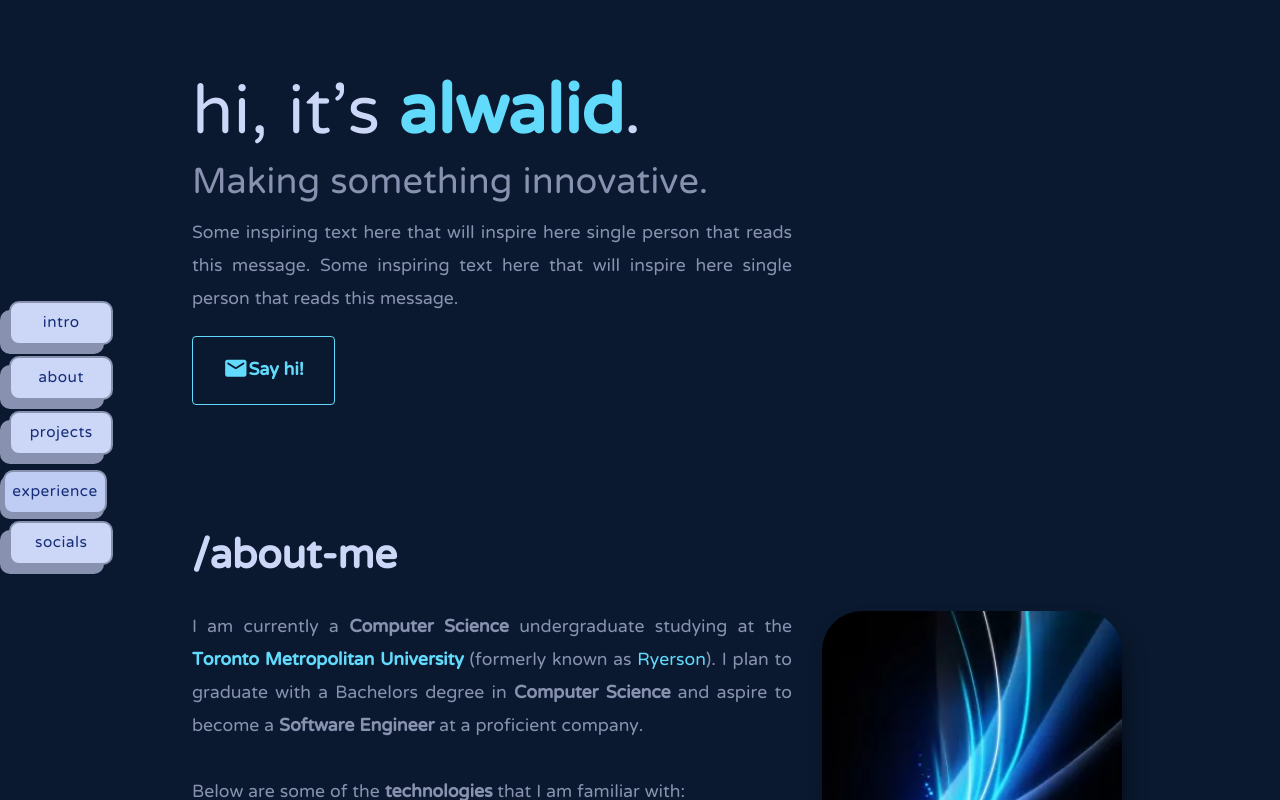
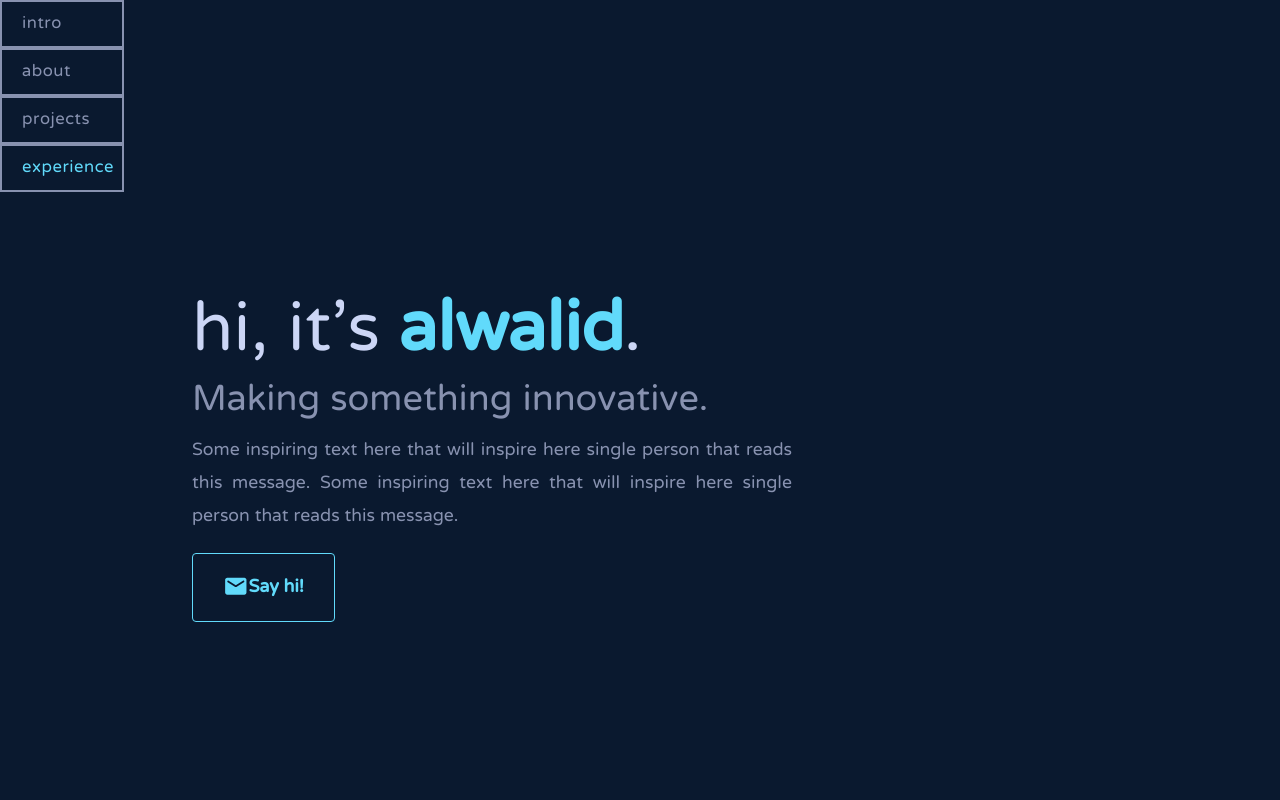
Before and after one commit to wxlkda/realport, a React (Create React App) app: page / in a window 1280 px wide. Shown: the top 800 px of the page. Built offline with nearby package versions, Linux system fonts and the light colour scheme.

Commit message:
dit a lot i cba anymore

```diff
--- a/src/App.css
+++ b/src/App.css
@@ -7,17 +7,14 @@
   --highlight-color: #112b52; /*self-explanatory*/
 }
 
+::selection {
+  background: var(--highlight-color);
+}
+
 .App {
   display: grid;
 
 }
-
-
-
-
-
-
-
 
 
 @font-face {
@@ -27,11 +24,23 @@
   src: local('NTR Regular'), url('./Font/NTR-Regular.ttf') format('truetype');
 }
 
+.fade-in-section {
+  opacity: 0;
+  transform: translateY(10vh);
+  visibility: hidden;
+  transition: opacity 0.6s ease-out, transform 1s ease-out;
+  will-change: opacity, visibility;
+}
+.fade-in-section.is-visible {
+  opacity: 1;
+  transform: none;
+  visibility: visible;
+}
+
 .special {
   font-family: "NTR Regular";
   color: var(--light-blue);
 }
-
 
 
 .sentence {
@@ -73,8 +82,3 @@
   margin-top: 90px;
   margin-bottom: 10px;
 }
-
-
-::selection {
-  background: var(--highlight-color);
-}
--- a/src/App.js
+++ b/src/App.js
@@ -16,6 +16,29 @@ import EmailIcon from '@mui/icons-material/Email';
 
 
 
+const FadeInSection = ({children,}) => {
+  const domRef = React.useRef();
+  const [isVisible, setVisible] = React.useState(false);
+
+  React.useEffect(() => {
+    const observer = new IntersectionObserver(entries => {
+      if (entries[0].isIntersecting) {
+        setVisible(true);
+        observer.unobserve(domRef.current);
+      }
+    });
+
+    observer.observe(domRef.current);
+
+    return () => observer.disconnect();
+  }, []);
+
+  return (
+    <div className={`fade-in-section ${isVisible ? 'is-visible' : ''}`} ref={domRef}>
+      {children}
+    </div>
+  );
+};
 
 function Intro() {
   const introRef = useNav("intro");
@@ -31,11 +54,12 @@ function Intro() {
           <div className="intro-rt">
             Making something innovative.
           </div>
+
         <span className="intro-inspirational">
         Some inspiring text here that will inspire here single person that reads this message. Some inspiring text here that will inspire here single person that reads this message.
         </span>
+
         <br></br>
-
         <a className="messageBox" href="mailto:alwalid23dec@gmail.com?subject=Hello!" rel="noopener noreferrer">
           <span className="messageBoxText">
 
@@ -62,8 +86,9 @@ function About() {
           <br></br>
           <br></br>
           Below are some of the <b>technologies</b> that I am familiar with:
+          <FadeInSection>
             <ul className="skills">
-            <li>HTML5 & CSS</li>
+              <li>HTML  5 & CSS</li>
               <li>Javascript</li>
               <li>Python</li>
               <li>AWS</li>
@@ -72,6 +97,7 @@ function About() {
               <li>MongoDB</li>
               <li>Agile & DevOps</li>
             </ul>
+          </FadeInSection>
           At home, I enjoy playing board games such as <span className="special">chess</span> and <span className="special">Catan</span>. I also play online video games with my friends.
         </div>
         <div className="about-image">
@@ -143,11 +169,11 @@ function Projects() {
 
 function Navigation() {
   let { activeLinkId } = useContext(NavContext);
-  let tabs = ["intro", "about", "experience", "projects"]
+  let tabs = ["intro", "about", "projects", "experience"]
 
   const returnJSX = (content) => {
     let finalThing = content.map((content) =>
-    <div className = {activeLinkId === content ? `${content}Selected` : `${content}Bar` } data-label = {content} onClick = {handleClickNav}></div>
+    <div className = {activeLinkId === content ? `${content}Selected bar` : `${content} bar` } data-label = {content} onClick = {handleClickNav}>{content}</div>
     );
     return finalThing;
   }
@@ -185,10 +211,17 @@ export default function App() {
   return (
     <div className="App">
         <div id="content">
+        <FadeInSection>
           <Intro></Intro>
+        </FadeInSection>
+        <FadeInSection>
           <About></About>
+        </FadeInSection>
         <Projects></Projects>
+        <FadeInSection>
           <Experience></Experience>
+        </FadeInSection>
+
           <div className="footer">
             <center className="footer-text">
               Made and designed by Alwalid Khan.
--- a/src/css/about.css
+++ b/src/css/about.css
@@ -1,5 +1,5 @@
 #about {
-    margin-top: 100px;
+    margin-top: 150px;
     display: flex;
     flex-direction: column;
     align-items: flex-start;
--- a/src/css/intro.css
+++ b/src/css/intro.css
@@ -3,7 +3,7 @@
     flex-direction: column;
     align-items: flex-start;
     margin-left: 15%;
-    padding-top: 2%;
+    padding-top: 19%;
     min-width: 15vw;
 
 }
--- a/src/css/navigation.css
+++ b/src/css/navigation.css
@@ -7,96 +7,37 @@
     --selectedColor: #bfccf4;
 }
 
-.btn, .introBar, .introBar::before, .introSelected, .introSelected::before, .aboutSelected, .aboutSelected::before, .aboutBar, .aboutBar::before, .projectsSelected, .projectsSelected::before, .projectsBar::before, .projectsBar, .experienceBar::before, .experienceBar, .experienceSelected, .experienceSelected::before{
-    border: 2px solid var(--borderColor);
-    border-radius: 10px;
-    cursor: pointer;
-    min-width: 100px;
-    min-height: 40px;
-  }
+#sideTabs {
+  display: flex;
+  flex-direction: column;
+  height: 100vh;
+  position: fixed;
+}
 
-.socialsBar, .socialsBar::before {
+.bar {
+  font-family: "NTR Regular";
+  font-size: 1.3rem;
+  letter-spacing: 0.5px;
   border: 2px solid var(--borderColor);
-  border-radius: 10px;
+  cursor: pointer;
   min-width: 100px;
   min-height: 40px;
+  padding-left: 20px;
+  text-align: left;
+}
+.projects, .about, .experience, .intro, .socials {
+  color: var(--dark-gray);
 }
 
-.projectsBar, .aboutBar, .experienceBar, .introBar, .socialsBar {
-  background: var(--backgroundColor);
-  color: var(--textColor);
-  font-family: "NTR Regular";
-  font-size: 1.2rem;
-  letter-spacing: 0.5px;
-  position: fixed;
-  transform: skewX(0deg);
+.bar:nth-child(n) {
+  margin-top: calc(40px + (40px * (n - 1)));
 }
-  .projectsBar {
-    margin-top: calc(calc(100vh / 2) + 20px);
-  }
-
-  .aboutBar {
-    margin-top: calc(calc(100vh / 2) - 35px);
-  }
-
-  .experienceBar {
-    margin-top: calc(calc(100vh / 2) + 75px);
-  }
-
-  .introBar {
-    margin-top: calc(calc(100vh / 2) - 90px);
-  }
-  .socialsBar {
-    margin-top: calc(calc(100vh / 2) + 130px);
-  }
 
 
-.projectsBar::before, .experienceBar::before, .aboutBar::before, .introBar::before, .socialsBar::before {
-    content: attr(data-label);
-    background: var(--buttonColor);
-    display: grid;
-    place-items: center;
-    position: absolute;
-    top: -0.7rem;
-    right: -0.7rem;
-    z-index: -1;
-    transition: all 0.3s ease;
+.aboutSelected, .projectsSelected, .experienceSelected, .introSelected {
+  color: var(--light-blue);
 }
 
-.aboutSelected, .projectsSelected, .experienceSelected, .introSelected {
-  background: var(--backgroundColor);
-  color: var(--textColor);
-  font-family: "NTR Regular";
-  font-size: 1.2rem;
-  letter-spacing: 0.5px;
-  position: fixed;
-  transform: skewX(0deg);
-}
-.aboutSelected {
-    margin-top: calc(calc(100vh / 2) - 35px);
-}
-.introSelected {
-  margin-top: calc(calc(100vh / 2) - 90px);
-}
-.projectsSelected {
-  margin-top: calc(calc(100vh / 2) + 20px);
-}
-.experienceSelected {
-  margin-top: calc(calc(100vh / 2) + 75px);
-}
-
-.aboutSelected::before, .projectsSelected::before, .experienceSelected::before, .introSelected::before {
-  content: attr(data-label);
-  background: var(--buttonColor);
-  display: grid;
-  place-items: center;
-  position: absolute;
-  z-index: -1;
-  transition: all 0.3s ease;
-  background-color: var(--selectedColor);
-  top: -7px;
-  right: -5px;
-}
 
 
 .socialsBar > a{
@@ -162,9 +103,6 @@
 
 
 
-#sideTabs {
-    position: fixed;
-}
 
 @media only screen and (max-width: 800px) {
     #sideTabs {
```
Lines whose indentation alone changed are shown as unchanged.
